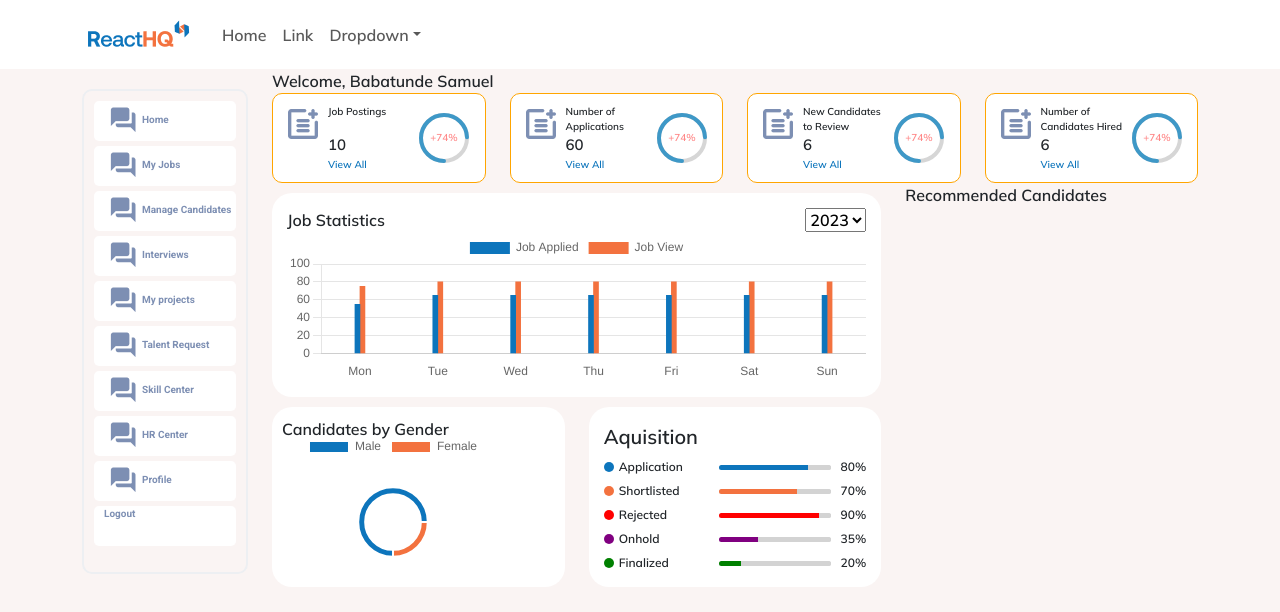
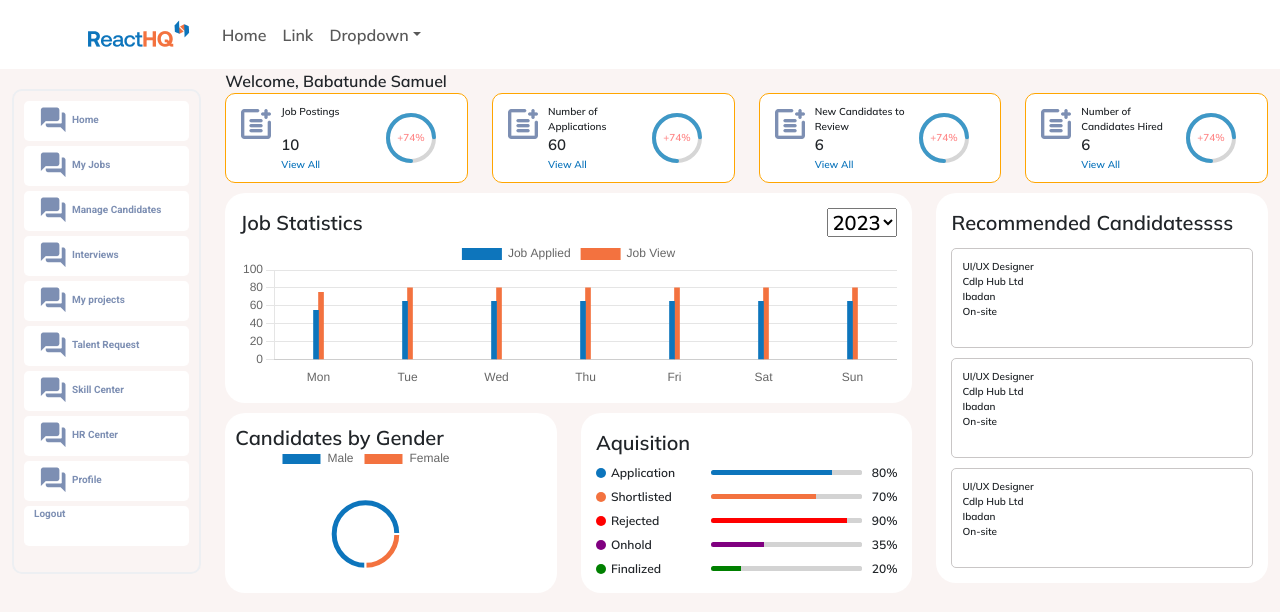
Before and after one commit to Cynergyt/Company_Dashboard, a React (Vite) app: page / in a window 1280 px wide. Shown: the top 612 px of the page. Built offline with nearby package versions, Linux system fonts and the light colour scheme.

Commit message:
Recommended Candidates

```diff
--- /dev/null
+++ b/src/Components/Candidate.tsx
@@ -0,0 +1,22 @@
+import React from 'react';
+
+interface CandidateProps {
+  role: string,
+  company: string,
+  city: string,
+  location: string
+}
+
+const Candidate: React.FC<CandidateProps> = ({ role, company, city, location }) => {
+
+  return (
+    <div>
+        <div> {role} </div>
+        <div> {company} </div>
+        <div> {city} </div>
+        <div> {location} </div>
+    </div>
+  );
+};
+
+export default Candidate;
--- a/src/Components/CandidatesByGender.tsx
+++ b/src/Components/CandidatesByGender.tsx
@@ -3,14 +3,12 @@ import '../assets/styles/CandidatesByGender.scss'
 const CandidatesByGender: React.FC = () => {
     return (
         <div className='candidates-by-gender' >
-            <div> Candidates by Gender</div>
+            <div className="title"> Candidates by Gender</div>
             <div className="doughnut-chart">
                 <DoughnutChart/>
             </div>
 
         </div>
     )
-
-
 }
 export default CandidatesByGender
--- a/src/Components/Dashboard.tsx
+++ b/src/Components/Dashboard.tsx
@@ -9,11 +9,13 @@ import InfoComponent from './JobPostingComponent';
 import JobStatistics from './JobStatistics';
 import CandidatesByGender from './CandidatesByGender';
 import Acquisition from './Aquisition';
+import RecommendedCandidates from './RecommendedCandidates'
+
 function Dashboard(): JSX.Element {
     return(
         <div className='dashboard'>
             <NavBar/>
-            <Container>
+            <Container fluid>
 
                 <Row>
                     <Col lg={2}><Sidebar/></Col>
@@ -78,7 +80,7 @@ function Dashboard(): JSX.Element {
                                     <Col> <Acquisition/> </Col>
                                 </Row>
                             </Col>
-                            <Col> Recommended Candidates</Col>
+                            <Col> <RecommendedCandidates/> </Col>
                         </Row>
                     </Col>
 
--- a/src/Components/DoughnutChart.tsx
+++ b/src/Components/DoughnutChart.tsx
@@ -2,8 +2,6 @@ import React from 'react';
 import { Doughnut } from 'react-chartjs-2';
 import { Chart, ArcElement, Title, Tooltip, Legend } from 'chart.js';
 Chart.register(ArcElement, Title, Tooltip, Legend);
-
-const DoughnutChart: React.FC = () => {
 const data = {
   labels: ['Male', 'Female'],
   datasets: [
@@ -21,8 +19,15 @@ const DoughnutChart: React.FC = () => {
   radius: '60%',
   maintainAspectRatio: false,
 
+  plugins: {
+    // legend: {
+    //   position: 'right',
+    // },
+  },
+};
 
-  };
+const DoughnutChart: React.FC = () => {
+
 
   return (
     <div>
--- /dev/null
+++ b/src/Components/RecommendedCandidates.tsx
@@ -0,0 +1,26 @@
+import Candidate from "./Candidate"
+import '../assets/styles/RecommendedCandidates.scss'
+const CandidatesByGender: React.FC = () => {
+    return (
+        <div className='recommended-candidates' >
+            <div className="title">
+                Recommended Candidatessss
+            </div>
+
+            <div className='recommended-candidates-item' >
+                <Candidate role="UI/UX Designer" company="Cdlp Hub Ltd" city="Ibadan" location="On-site"/>
+            </div>
+            <div className='recommended-candidates-item' >
+                <Candidate role="UI/UX Designer" company="Cdlp Hub Ltd" city="Ibadan" location="On-site"/>
+            </div>
+            <div className='recommended-candidates-item'>
+                <Candidate role="UI/UX Designer" company="Cdlp Hub Ltd" city="Ibadan" location="On-site"/>
+            </div>
+
+
+        </div>
+    )
+
+
+}
+export default CandidatesByGender
--- a/src/assets/styles/CandidatesByGender.scss
+++ b/src/assets/styles/CandidatesByGender.scss
@@ -5,6 +5,10 @@
     padding: 10px;
     height: 180px;
 
+    .title{
+        font-size: 20px;
+    }
+
     .doughnut-chart{
         margin-top: -10px;
         margin-left: -50px;
--- a/src/assets/styles/JobStatistics.scss
+++ b/src/assets/styles/JobStatistics.scss
@@ -10,6 +10,7 @@
     .title {
         display: grid;
         grid-template-columns: 1fr auto;
+        font-size: 20px;
       }
 
     .left-element {
--- /dev/null
+++ b/src/assets/styles/RecommendedCandidates.scss
@@ -0,0 +1,19 @@
+.recommended-candidates{
+
+    background-color: white;
+    padding: 15px;
+    border-radius: 20px;
+    margin-top: 10px;
+    .title{
+        font-size: 20px;
+    }
+    .recommended-candidates-item{
+        padding: 10px;
+        border: 1px solid rgb(201, 198, 198);
+        border-radius: 5px;
+        margin-top: 10px;
+        font-size: 10px;
+        height: 100px
+    }
+
+}
```
Lines whose indentation alone changed are shown as unchanged.
